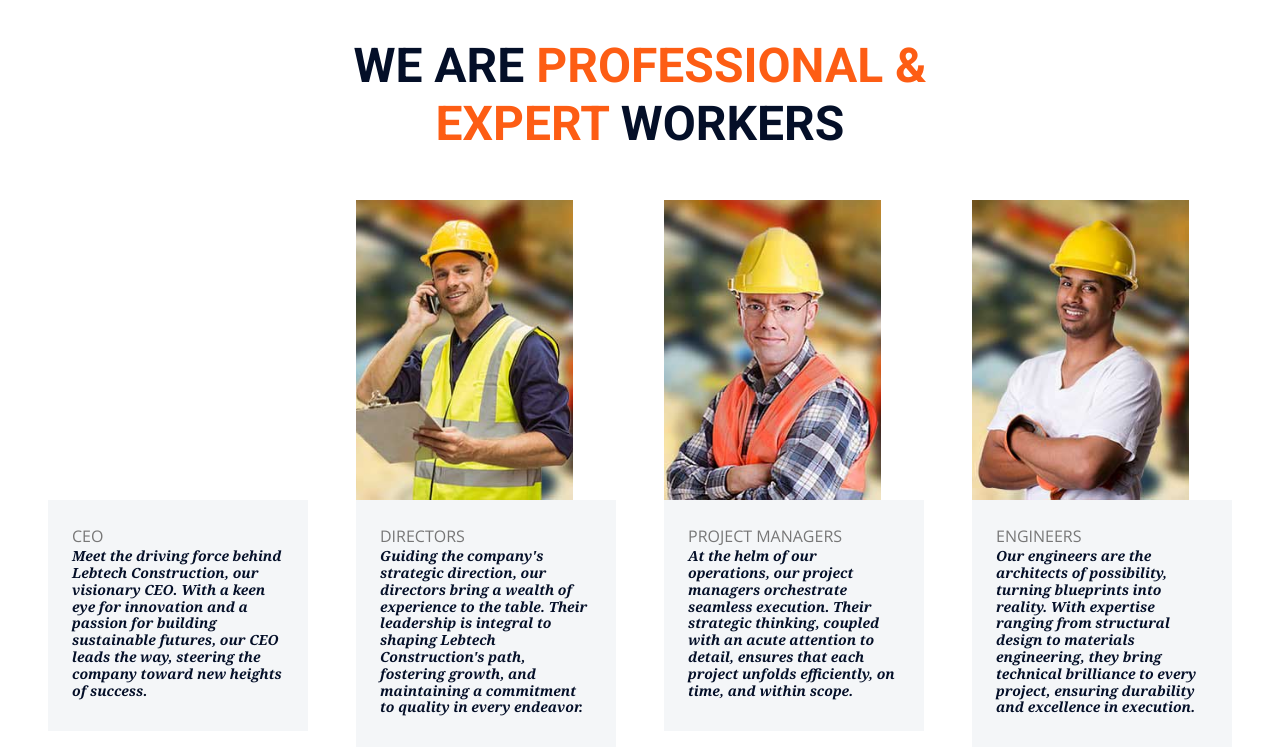
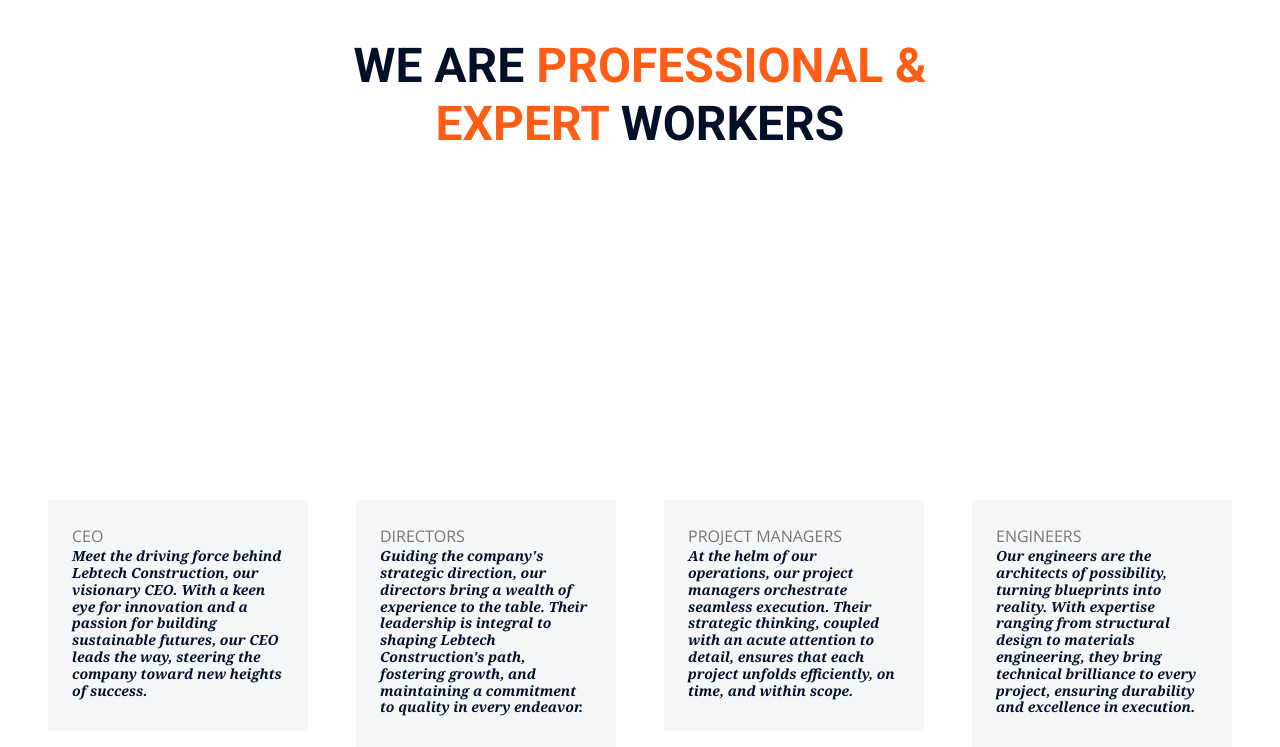
Before and after one commit to Nuel1st/construct, a Django app: page /team/ in a window 1280 px wide. Shown: the part 150-897 px from the top of the page. Run offline with Django 5.2, Linux system fonts and the light colour scheme; some libraries are stand-ins or nearby versions.

Commit message:
Update team.html

```diff
--- a/lebtech/templates/team.html
+++ b/lebtech/templates/team.html
@@ -38,7 +38,7 @@
                 <div class="row g-0">
                     <div class="col-10" style="min-height: 300px;">
                         <div class="position-relative h-100">
-                            <img class="position-absolute w-100 h-100" src="img/team-2.jpg" style="object-fit: cover;">
+                            <!-- <img class="position-absolute w-100 h-100" src="img/team-2.jpg" style="object-fit: cover;"> -->
                         </div>
                     </div>
                     <!-- <div class="col-2">
@@ -63,7 +63,7 @@
                 <div class="row g-0">
                     <div class="col-10" style="min-height: 300px;">
                         <div class="position-relative h-100">
-                            <img class="position-absolute w-100 h-100" src="img/team-3.jpg" style="object-fit: cover;">
+                            <!-- <img class="position-absolute w-100 h-100" src="img/team-3.jpg" style="object-fit: cover;"> -->
                         </div>
                     </div>
                     <!-- <div class="col-2">
@@ -88,7 +88,7 @@
                 <div class="row g-0">
                     <div class="col-10" style="min-height: 300px;">
                         <div class="position-relative h-100">
-                            <img class="position-absolute w-100 h-100" src="img/team-4.jpg" style="object-fit: cover;">
+                            <!-- <img class="position-absolute w-100 h-100" src="img/team-4.jpg" style="object-fit: cover;"> -->
                         </div>
                     </div>
                     <!-- <div class="col-2">
```
